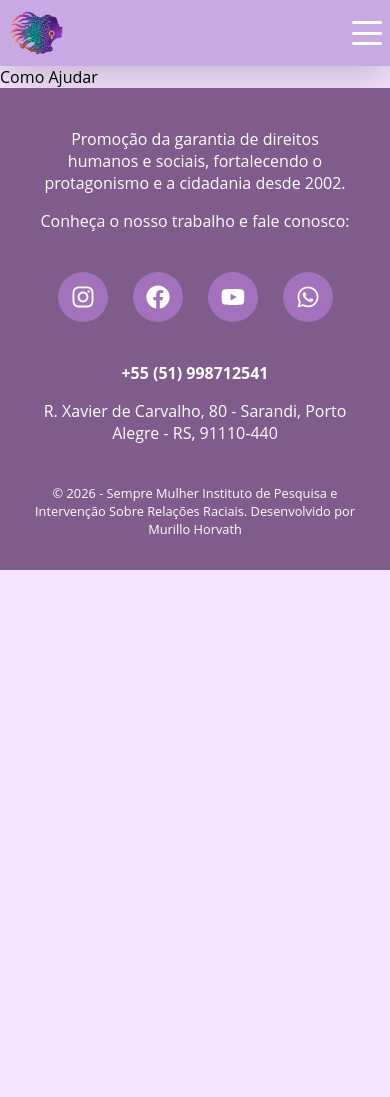
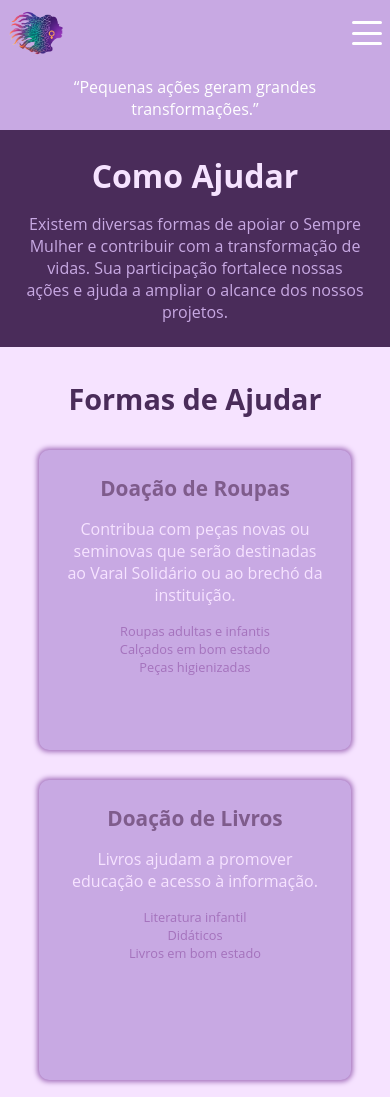
Before and after one commit to MurilloHorvath/SiteSempreMulher, a React (Vite) app in the folder project/: page /ComoAjudar in a window 390 px wide. Shown: the top 1097 px of the page. Before the commit the page ends 844 px from the top, so only its background shows below. Built offline with nearby package versions, Linux system fonts and the light colour scheme.

Commit message:
[ADD] Responsive Como Ajudar + page header default

```diff
--- a/project/src/pages/ComoAjudar.module.css
+++ b/project/src/pages/ComoAjudar.module.css
@@ -0,0 +1,140 @@
+.sessionComoAjudar {
+    width: 100%;
+    text-align: center;
+    color: var(--lilas-1);
+    background-color: var(--lilas-5);
+    padding: 3rem;
+}
+
+
+.sessionComoAjudar h1 {
+    padding-bottom: 1rem;
+}
+
+.sessionComoAjudar p {
+    margin: auto;
+    max-width: 600px;
+    color: var(--lilas-2);
+}
+
+/* Session Cards*/
+.sessionFormasDeAjudar {
+    width: 100%;
+    text-align: center;
+    margin-bottom: 2rem;
+}
+
+.sessionFormasDeAjudar h2 {
+    font-size: 2.5rem;
+    color: var(--lilas-5);
+    margin: 2rem;
+}
+
+.sessionCards {
+    display: flex;
+    justify-content: center;
+    gap: 50px;
+}
+
+.card {
+    width: 300px;
+    height: 400px;
+    padding: 1.5rem;
+    background-color: var(--lilas-2);
+    border-radius: 10px;
+    box-shadow: 0 0 5px 2px var(--lilas-3);
+}
+
+.cardTitulo {
+    font-size: 1.5rem;
+    margin-bottom: 1rem;
+    color: var(--lilas-4);
+}
+
+.cardDesc {
+    color: var(--lilas-1);
+    font-size: 1.2rem;
+    margin-bottom: 1rem;
+}
+
+.list {
+    list-style: none;
+}
+
+.listItem {
+    font-size: 1rem;
+    color: var(--lilas-3);
+}
+
+.linkAgo {
+    margin-top: 1rem;
+}
+
+/* Session Como Entregar*/
+.sessionComoEntregar {
+    width: 100%;
+    text-align: center;
+    background-color: var(--lilas-3);
+    padding: 2rem;
+    box-shadow: 0px 3px 5px #606060, 0px -2px 5px #606060;
+}
+
+.sessionComoEntregar h2 {
+    font-size: 2.5rem;
+    color: var(--lilas-1);
+    margin-bottom: 1rem;
+}
+
+.sessionComoEntregar p {
+    font-size: 1.2rem;
+    color: var(--lilas-1);
+}
+
+/* Responsividade Mobile */
+@media (max-width: 768px) {
+/* session Como Ajudar */
+.sessionComoAjudar {
+    padding: 1.5rem;
+}
+
+/* Session Cards*/
+.sessionFormasDeAjudar h2 {
+    font-size: 1.8rem;
+}
+
+.sessionCards {
+    display: block;
+}
+
+.card {
+    width: 80%;
+    height: 300px;
+    margin: auto;
+    margin-bottom: 30px;
+}
+
+.cardTitulo {
+    font-size: 1.3rem;
+}
+
+.cardDesc {
+    font-size: 1rem;
+}
+
+.listItem {
+    font-size: 0.8rem;
+}
+
+.linkAgo {
+    margin-top: 1rem;
+}
+
+/* Session Como Entregar*/
+.sessionComoEntregar h2 {
+    font-size: 1.8rem;
+}
+
+.sessionComoEntregar p {
+    font-size: 1rem;
+}
+}
--- a/project/src/pages/ComoAjudar.tsx
+++ b/project/src/pages/ComoAjudar.tsx
@@ -1,12 +1,99 @@
+import Container from '../layout/Container'
 import styles from './ComoAjudar.module.css'
+import { Link } from "react-router-dom"
+
 
 function ComoAjudar(){
     return (
-        <div className={styles.comoAjudar}>
-            <p>
-                Como Ajudar
-            </p>
-        </div>
+        <Container>
+            <p className='fraseImpacto'>“Pequenas ações geram grandes transformações.”</p>
+            <div className={styles.sessionComoAjudar}>
+                <h1>Como Ajudar</h1>
+                <p>
+                    Existem diversas formas de apoiar o Sempre Mulher e contribuir com a transformação de vidas.
+                    Sua participação fortalece nossas ações e ajuda a ampliar o alcance dos nossos projetos.
+                </p>
+            </div>
+            <div className={styles.sessionFormasDeAjudar}>
+                <h2>Formas de Ajudar</h2>
+                <div className={styles.sessionCards}>
+                    <div className={styles.card}>
+                        <h3 className={styles.cardTitulo}>Doação de Roupas</h3>
+                        <p className={styles.cardDesc}>
+                            Contribua com peças novas ou seminovas que serão destinadas ao Varal Solidário ou ao brechó da instituição.
+                        </p>
+                        <ul className={styles.list}>
+                            <li className={styles.listItem}>Roupas adultas e infantis</li>
+                            <li className={styles.listItem}>Calçados em bom estado</li>
+                            <li className={styles.listItem}>Peças higienizadas</li>
+                        </ul>
+                    </div>
+                    <div className={styles.card}>
+                        <h3 className={styles.cardTitulo}>Doação de Livros</h3>
+                        <p className={styles.cardDesc}>
+                            Livros ajudam a promover educação e acesso à informação.
+                        </p>
+                        <ul className={styles.list}>
+                            <li className={styles.listItem}>Literatura infantil</li>
+                            <li className={styles.listItem}>Didáticos</li>
+                            <li className={styles.listItem}>Livros em bom estado</li>
+                        </ul>
+                    </div>
+                    <div className={styles.card}>
+                        <h3 className={styles.cardTitulo}>Material Escolar</h3>
+                        <p className={styles.cardDesc}>
+                            Apoie crianças e adolescentes com itens essenciais para os estudos:
+                        </p>
+                        <ul className={styles.list}>
+                            <li className={styles.listItem}>Cadernos</li>
+                            <li className={styles.listItem}>Mochilas</li>
+                            <li className={styles.listItem}>Lápis, canetas, etc.</li>
+                        </ul>
+                    </div>
+                    <div className={styles.card}>
+                        <h3 className={styles.cardTitulo}>Doação de Tampinhas</h3>
+                        <p className={styles.cardDesc}>
+                            As tampinhas são utilizadas em ações de arrecadação e contribuem com a sustentabilidade e geração de recursos.
+                        </p>
+                    </div>
+                    <div className={styles.card}>
+                        <h3 className={styles.cardTitulo}>Apoie o Brechó <br /> Ago Moda</h3>
+                        <p className={styles.cardDesc}>
+                            Você também pode ajudar consumindo de forma consciente. <br /> Ao comprar no brechó, você:
+                        </p>
+                        <ul className={styles.list}>
+                            <li className={styles.listItem}>Apoia diretamente a instituição</li>
+                            <li className={styles.listItem}>Incentiva a economia circular</li>
+                            <li className={styles.listItem}>Contribui para a continuidade dos projetos</li>
+                        </ul>
+                        <Link to="/AgoModaHome">
+                                <p className={styles.linkAgo}>Visite a loja e conheça as peças disponíveis</p>
+                        </Link>
+                    </div>
+                </div>
+            </div>
+            <div className={styles.sessionComoEntregar}>
+                <h2>Como Entregar as Doações</h2>
+                <p>As doações podem ser entregues diretamente na instituição.</p>
+                <p>📍 Local: R. Xavier de Carvalho, 80 - Sarandi, Porto Alegre - RS, 91110-440</p>
+                <p>🕒 Horário:</p>
+                <p>📞 Contato: +55 (51) 998712541</p>
+            </div>
+            <div className={styles.sessionFormasDeAjudar}>
+                <h2>Outras Formas de Apoiar</h2>
+                <div className={styles.sessionCards}>
+                    <div className={styles.card}>
+                        <h3 className={styles.cardTitulo}>Divulgação nas redes sociais</h3>
+                    </div>
+                    <div className={styles.card}>
+                        <h3 className={styles.cardTitulo}>Indicação para outras pessoas</h3>
+                    </div>
+                    <div className={styles.card}>
+                        <h3 className={styles.cardTitulo}>Parcerias institucionais</h3>
+                    </div>
+                </div>
+            </div>
+        </Container>
     )
 }
 
--- a/project/src/pages/InformeSe.module.css
+++ b/project/src/pages/InformeSe.module.css
@@ -8,7 +8,7 @@
 }
 
 .sessionInformeSe h1 {
-    padding: 1rem;
+    padding-bottom: 1rem;
 }
 
 .sessionInformeSe p {
@@ -64,14 +64,14 @@
 
 .data {
     font-size: 1rem;
-    margin-bottom: 1rem;
+    margin: 1rem 0 1rem 0;
     color: #404040;
 }
 
 @media (max-width: 768px) {
 /* Session Informe-Se*/
 .sessionInformeSe{
-    padding: 0rem 1.5rem 1.5rem 1.5rem;
+    padding: 1.5rem;
 }
 
 /* Session Noticias*/
--- a/project/src/pages/InformeSe.tsx
+++ b/project/src/pages/InformeSe.tsx
@@ -27,8 +27,8 @@ function InformeSe(){
                             Seminário sobre a naturalização da violência, também sobre a construção da masculinidade,
                             como construímos e pensamos no mundo em que os homens estão cada vez mais violentos e,
                             ao mesmo tempo, sendo alvos.
-                            <a href="https://www.instagram.com/reel/DW4UdjIjtQY/?utm_source=ig_web_button_share_sheet" className={styles.saibaMais}>Saiba Mais</a>
                         </p>
+                        <a href="https://www.instagram.com/reel/DW4UdjIjtQY/?utm_source=ig_web_button_share_sheet" className={styles.saibaMais}>Saiba Mais</a>
                         <p className={styles.data}>08/04/2026</p>
                     </div>
                 </div>
@@ -40,8 +40,8 @@ function InformeSe(){
                         <p className={styles.descricao}>
                             Dia 05 de Abril de 2002, datade fundação da nossa organização, portanto hoje completamos,
                             24 anos deexistência, resistência e resiliência.
-                            <a href="https://www.instagram.com/p/DWw3pERFD-7/?utm_source=ig_web_button_share_sheet" className={styles.saibaMais}>Saiba Mais</a>
                         </p>
+                        <a href="https://www.instagram.com/p/DWw3pERFD-7/?utm_source=ig_web_button_share_sheet" className={styles.saibaMais}>Saiba Mais</a>
                         <p className={styles.data}>05/04/2026</p>
                     </div>
                 </div>
--- a/project/src/pages/NossoTrabalho.module.css
+++ b/project/src/pages/NossoTrabalho.module.css
@@ -8,7 +8,7 @@
 }
 
 .sessionNossoTrabalho h1 {
-    padding: 1rem;
+    padding-bottom: 1rem;
 }
 
 .sessionNossoTrabalho p {
@@ -143,7 +143,7 @@
 @media (max-width: 768px) {
 /* session Nosso Trabalho */
 .sessionNossoTrabalho {
-    padding: 0rem 1.5rem 1.5rem 1.5rem;
+    padding: 1.5rem;
 }
 
 /* session Serviços Existentes*/
--- a/project/src/pages/QuemSomos.module.css
+++ b/project/src/pages/QuemSomos.module.css
@@ -101,7 +101,6 @@
     display: flex;
     justify-content: center;
     gap: 50px;
-
 }
 
 .divValores li {
```
